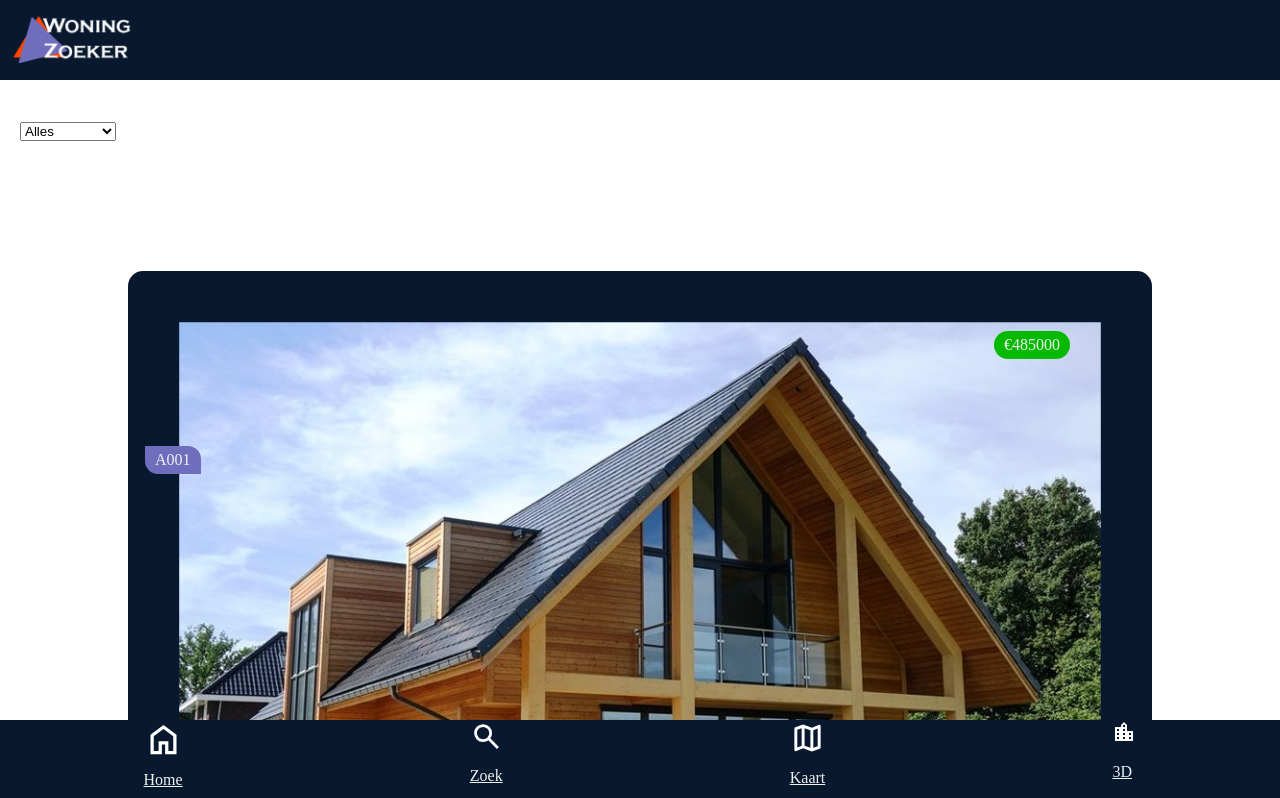
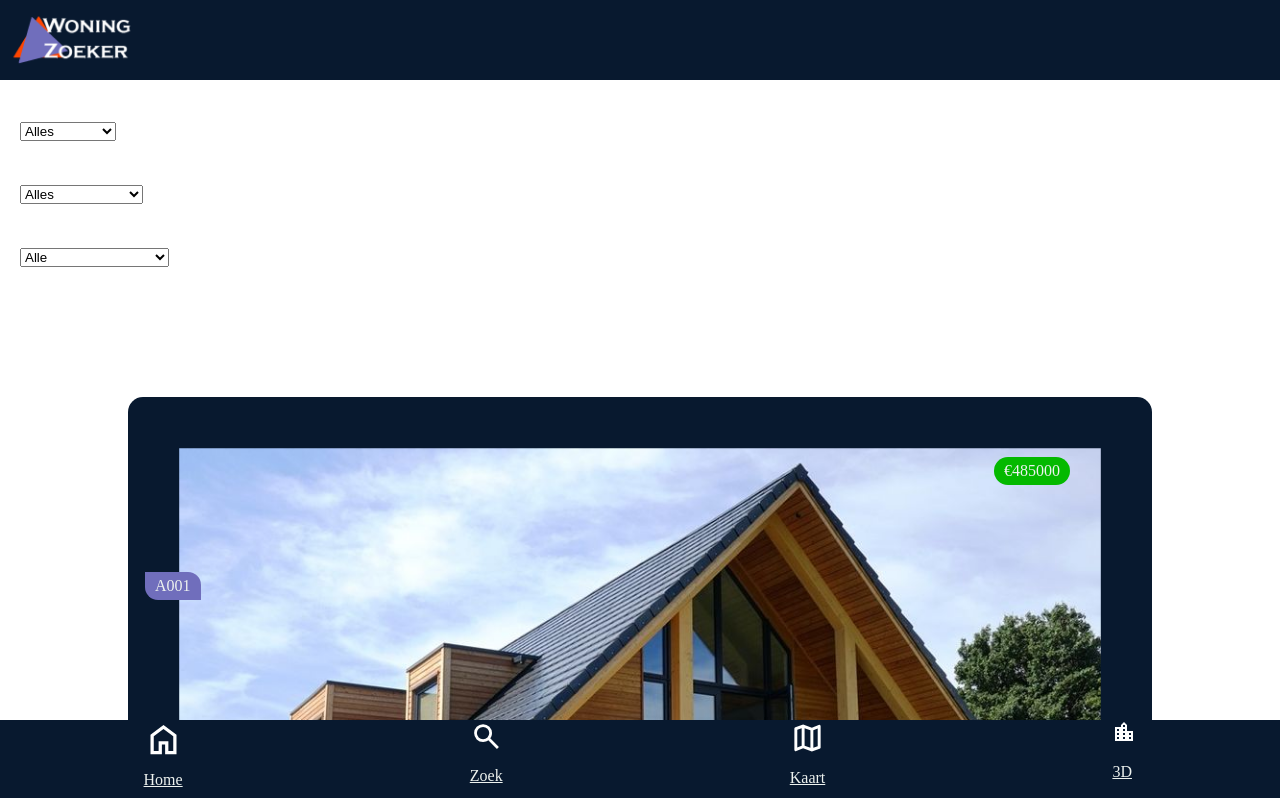
Before and after one commit to tomlommerse/woningzoeker, a React (Create React App) app: page / in a window 1280 px wide. Shown: the top 798 px of the page. Built offline with nearby package versions, Linux system fonts and the light colour scheme.

Commit message:
filters toegevoegd

```diff
--- a/package.json
+++ b/package.json
@@ -9,7 +9,7 @@
     "lucide-react": "^0.298.0",
     "react": "^18.2.0",
     "react-dom": "^18.2.0",
-    "react-router-dom": "^6.21.0",
+    "react-router-dom": "^6.21.1",
     "react-scripts": "5.0.1",
     "web-vitals": "^2.1.4"
   },
--- /dev/null
+++ b/src/components/FilterHuis/FilterParkeerplaats.jsx
@@ -0,0 +1,19 @@
+import '../../styles/FilterHuis.css';
+
+function FilterParkeerplaats(props) {
+    function opFilterParkeerplaatsKlik(event) {
+        props.filterParkeerplaats(event.target.value);
+    }
+
+    return (
+        <section className="filter-area">
+            <select name="parkeerplaats" onChange={opFilterParkeerplaatsKlik}>
+                <option value="alle">Alle</option>
+                <option value="met-parkeerplaats">Met parkeerplaats</option>
+                <option value="zonder-parkeerplaats">Zonder parkeerplaats</option>
+            </select>
+        </section>
+    );
+}
+
+export default FilterParkeerplaats;
--- /dev/null
+++ b/src/components/FilterHuis/FilterPrijs.jsx
@@ -0,0 +1,22 @@
+import '../../styles/FilterHuis.css';
+
+function FilterPrijs(props) {
+    function opFilterPrijsKlik(event) {
+        props.filterPrijs(event.target.value);
+    }
+
+    return (
+        <section className="filter-area">
+            <select name="prijsRange" onChange={opFilterPrijsKlik}>
+                <option value="alles">Alles</option>
+                <option value="0-100000">0 - 100000</option>
+                <option value="100000-200000">100000 - 200000</option>
+                <option value="200000-300000">200000 - 300000</option>
+                <option value="300000-400000">300000 - 400000</option>
+                <option value="500000+">500000+</option>
+            </select>
+        </section>
+    );
+}
+
+export default FilterPrijs;
--- a/src/components/HomePage.jsx
+++ b/src/components/HomePage.jsx
@@ -1,35 +1,69 @@
-// src/components/HomePage.js
 import React, { useState } from 'react';
 import HomeCard from './cards/HomeCard';
-import FilterButton from './Woningpagina/filter/FilterButton';
-import jsonData from '../assets/wonen-in-de-kuil.json'; // Import your JSON file
-import Detailpage from './Woningpagina/detailpage';
 import FilterHuis from './FilterHuis/FilterHuis';
+import FilterPrijs from './FilterHuis/FilterPrijs';
+import FilterParkeerplaats from './FilterHuis/FilterParkeerplaats';
+import jsonData from '../assets/wonen-in-de-kuil.json';
 
 const HomePage = () => {
     const { plots } = jsonData;
-    const huizen = plots; // voor lijn 17, vond het een makkelijke fix
+    const huizen = plots;
     const [filterTextValue, updateFilterText] = useState('all');
+    const [filterPrijsValue, updateFilterPrijs] = useState('alles');
+    const [filterParkeerplaats, updateFilterParkeerplaats] = useState('alle');
 
     function opFilterHuis(filterWaarde) {
         updateFilterText(filterWaarde);
     }
 
+    function opFilterPrijs(filterWaarde) {
+        updateFilterPrijs(filterWaarde);
+    }
+
+    function opFilterParkeerplaats(filterWaarde) {
+        updateFilterParkeerplaats(filterWaarde);
+    }
+
     const filterHuizenLijst = huizen.filter((huis) => {
-        if (filterTextValue === 'verkocht') {
-            return huis.status === "verkocht";
-        } else if (filterTextValue === 'beschikbaar') {
-            return huis.status === "te-koop";
-        } else if (filterTextValue === 'in-optie'){
-            return huis.status === "in-optie";
-        } else {
-            return huis;
-        }
+        const statusFilter =
+            filterTextValue === 'verkocht'
+                ? huis.status === 'verkocht'
+                : filterTextValue === 'beschikbaar'
+                ? huis.status === 'te-koop'
+                : filterTextValue === 'in-optie'
+                ? huis.status === 'in-optie'
+                : true;
+
+        const prijsFilter =
+            filterPrijsValue === '0-100000'
+                ? huis.price >= 0 && huis.price <= 100000
+                : filterPrijsValue === '100000-200000'
+                ? huis.price > 100000 && huis.price <= 200000
+                : filterPrijsValue === '200000-300000'
+                ? huis.price > 200000 && huis.price <= 300000
+                : filterPrijsValue === '300000-400000'
+                ? huis.price > 300000 && huis.price <= 400000
+                : filterPrijsValue === '500000+'
+                ? huis.price > 500000
+                : true;
+
+        const parkeerplaatsFilter =
+            filterParkeerplaats === 'met-parkeerplaats'
+                ? huis.parking_count > 0
+                : filterParkeerplaats === 'zonder-parkeerplaats'
+                ? huis.parking_count === 0
+                : true;
+
+        return statusFilter && prijsFilter && parkeerplaatsFilter;
     });
 
     return (
         <main>
             <FilterHuis filterHuis={opFilterHuis}></FilterHuis>
+            <FilterPrijs filterPrijs={opFilterPrijs}></FilterPrijs>
+            <FilterParkeerplaats
+                filterParkeerplaats={opFilterParkeerplaats}
+            ></FilterParkeerplaats>
             {filterHuizenLijst.map((huis) => (
                 <HomeCard
                     key={huis.id}
--- a/src/styles/FilterHuis.css
+++ b/src/styles/FilterHuis.css
@@ -3,5 +3,4 @@
     background-color: white;
     padding: 2px 20px;
     margin-top: 40px;
-
 }
```
Also changed, not shown: 1 other file (tests, documents, lock files or other folders). Lines whose indentation alone changed are shown as unchanged.
